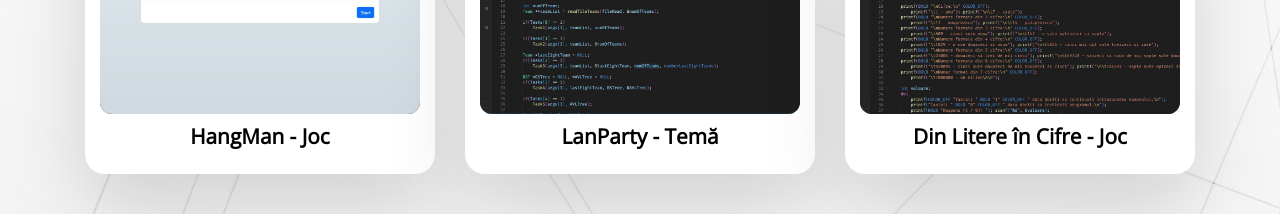
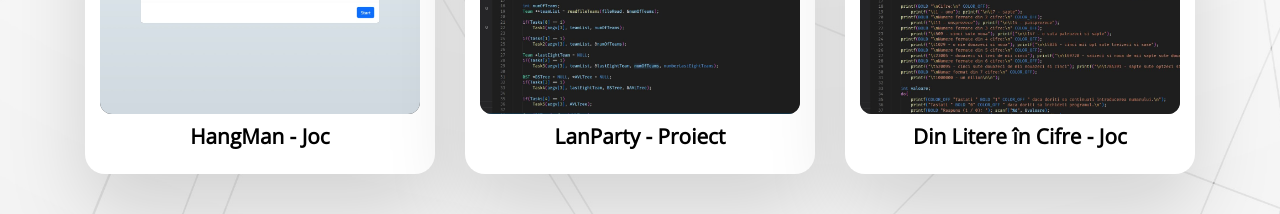
Before and after one commit to AntonioCC147/Personal-Website, a React (Create React App) app in the folder frontend/: page /portofoliu in a window 1280 px wide. Shown: the part 1260-1474 px from the top of the page. Built offline with nearby package versions, Linux system fonts and the light colour scheme.

Commit message:
Update portofoliu.js

```diff
--- a/frontend/src/pages/portofoliu/portofoliu.js
+++ b/frontend/src/pages/portofoliu/portofoliu.js
@@ -234,7 +234,7 @@ export default function Portofoliu({language}) {
                         <PortofoliuCard
                             linkToProject="no"
                             img={ProiectPA} img1={PA1} img2={PA2} img3={PA3}
-                            title={<>LanParty - Temă</>}
+                            title={<>LanParty - Proiect</>}
                             description={<>Acest proiect a reprezentat tema pe semestrul II al primului an la materia
                             "Structuri de Date și Algoritmi".</>}
                             technology={<>Limbajul C</>}
@@ -245,7 +245,7 @@ export default function Portofoliu({language}) {
                         <PortofoliuCard
                             linkToProject="no"
                             img={ProiectPA} img1={PA1} img2={PA2} img3={PA3}
-                            title={<>LanParty - HomeWork</>}
+                            title={<>LanParty - Project</>}
                             description={<>This project was the assignment for the second semester of the first year in the "Data Structures and Algorithms" course.</>}
                             technology={<>C Language</>}
                             git="https://github.com/AntonioCC147/PA-Project-LanParty" address="/"
```
